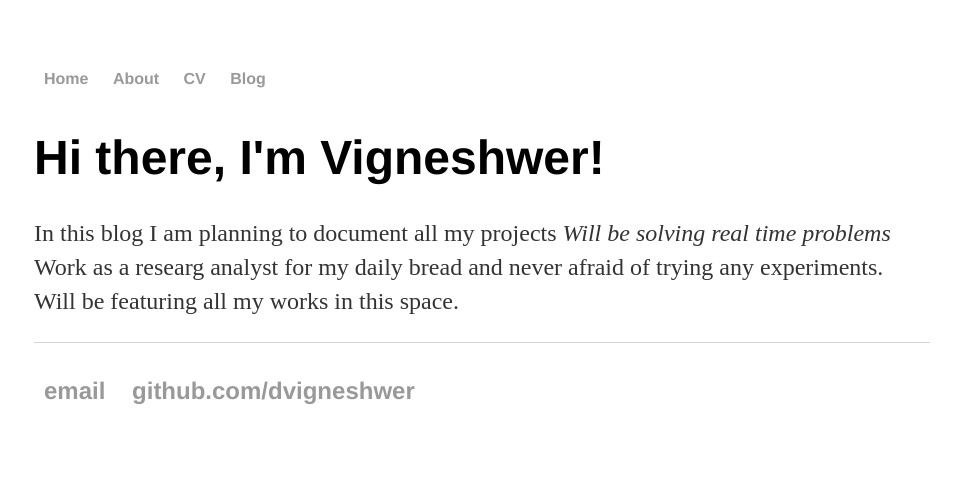
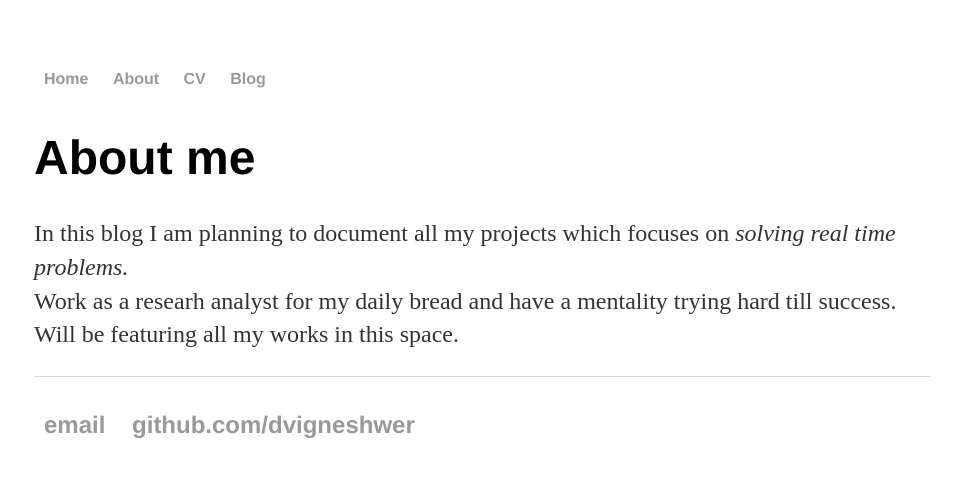
Before and after one commit to DineshMv/dvigneshwer.github.io, a Jekyll site: the page built from about/index.html, in a window 1280 px wide. Shown: the top 477 px of the page, without its empty margins (158-1119 px from the left). Built offline with Jekyll 4.4.1, drawn with Linux system fonts in a browser that asks for light colours.

Commit message:
Blog working

```diff
--- a/about/index.html
+++ b/about/index.html
@@ -1,13 +1,13 @@
 ---
 layout: default
-title: Vigneshwer Dhinakaran, IOT GUY
+title: About Me
 ---
 <div class="blurb">
-	<h1>Hi there, I'm Vigneshwer!</h1>
-    <p>In this blog I am planning to document all my projects <em> Will be solving real time problems</em>
-
-    Work as a researg analyst for my daily bread and never afraid of trying any experiments.
-
+	<h1>About me</h1>
+    <p>In this blog I am planning to document all my projects which focuses on<em> solving real time problems.</em>
+    <br>
+    Work as a researh analyst for my daily bread and have a mentality trying hard till success.
+    <br>
     Will be featuring all my works in this space.
     </a></p>
 </div><!-- /.blurb --
```
Also changed, not shown: blog/index.html (+9 -0 lines).
